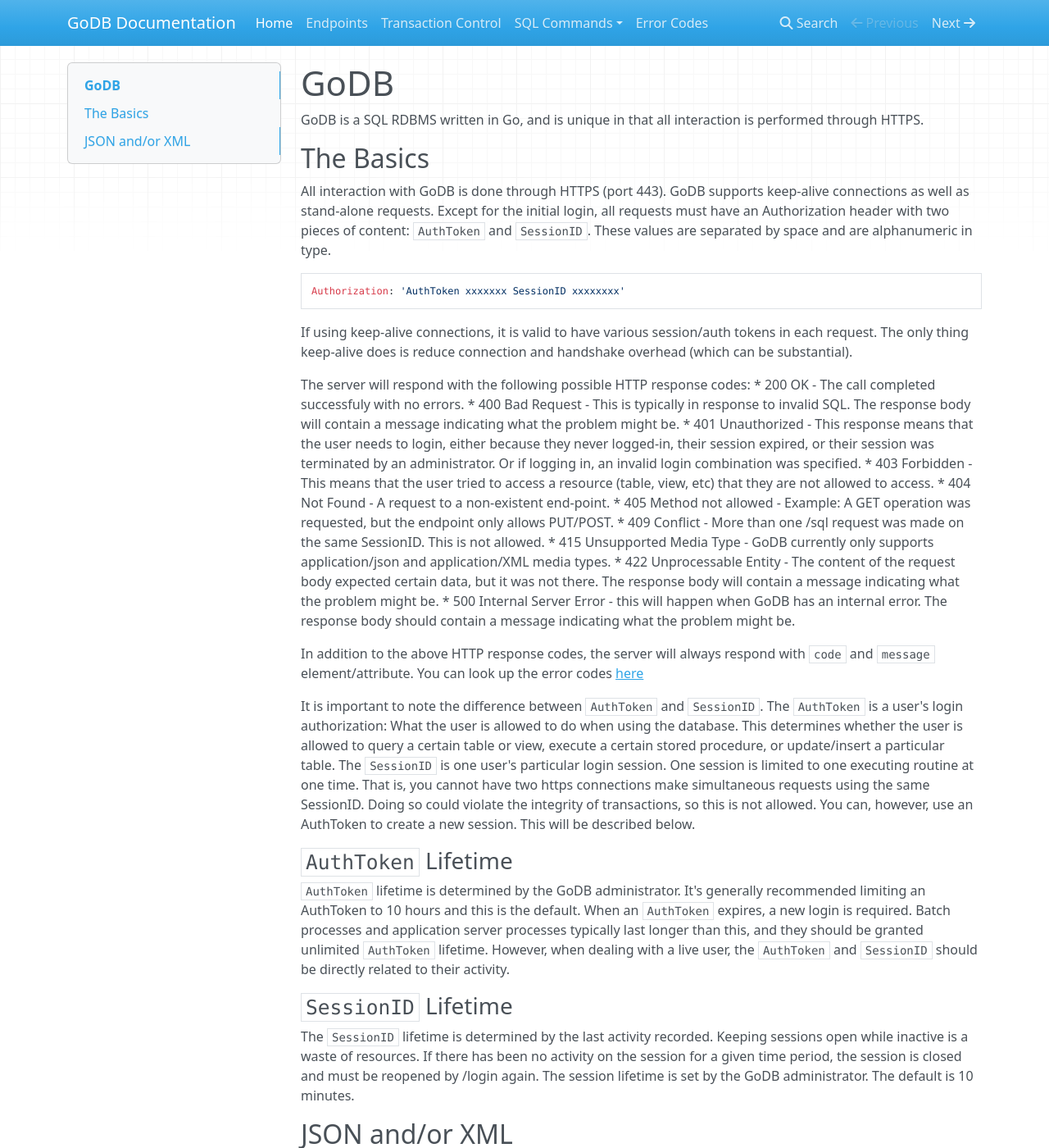
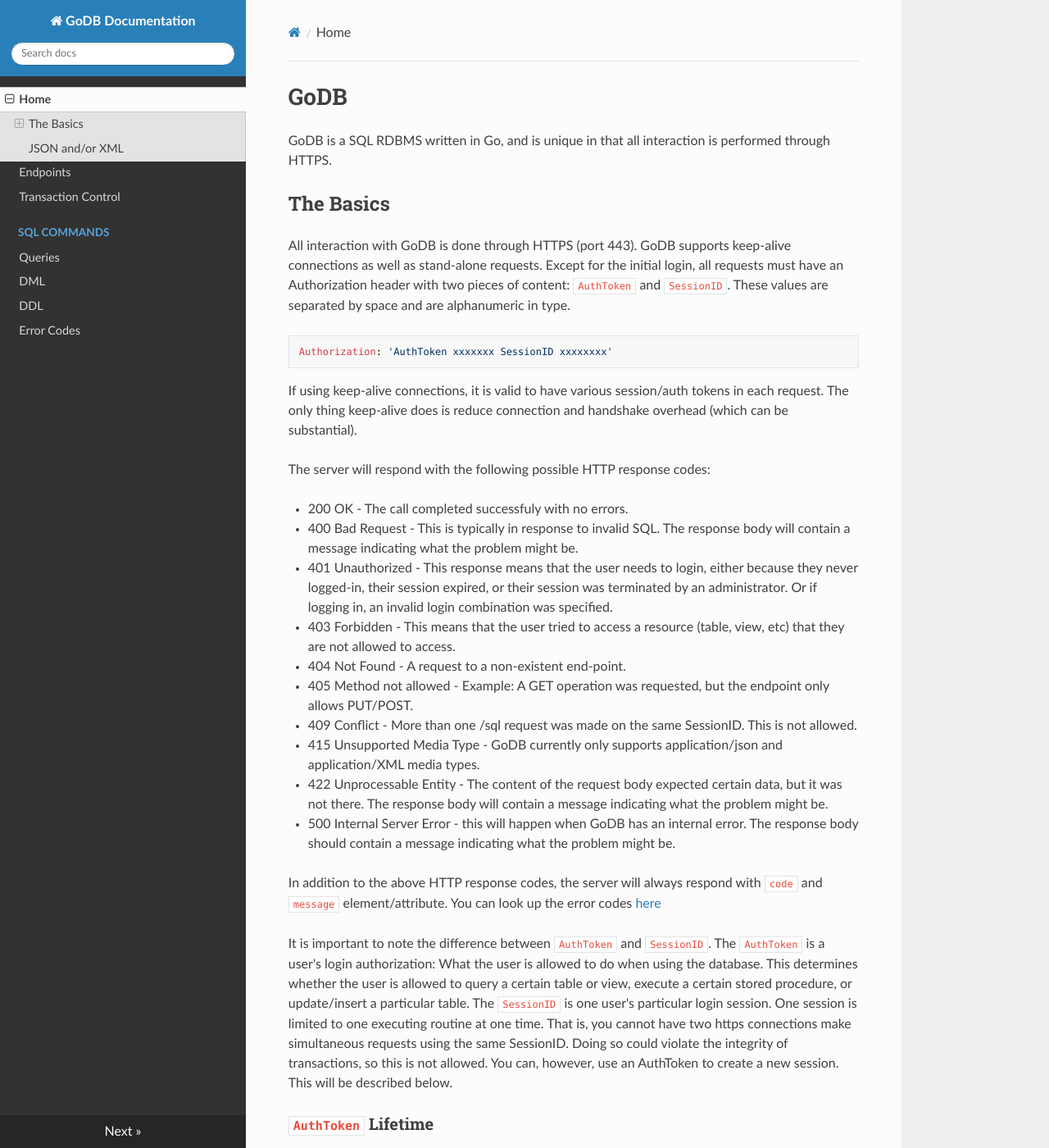
Before and after one commit to djbckr/godb, an MkDocs documentation site: the page built from doc/docs/index.md, in a window 1280 px wide and 1400 px high. Shown: the whole window at 82% size. Built offline with MkDocs 1.6.1, drawn with Linux system fonts in a browser that asks for light colours; nearby versions of some CDN libraries; some of the changed text lies outside the part shown.

Commit message:
Doc updates

```diff
--- a/doc/docs/index.md
+++ b/doc/docs/index.md
@@ -12,20 +12,17 @@ If using keep-alive connections, it is valid to have various session/auth tokens
 keep-alive does is reduce connection and handshake overhead (which can be substantial).
 
 The server will respond with the following possible HTTP response codes:
-* 200 OK - The call completed successfuly with no errors.
-* 400 Bad Request - This is typically in response to invalid SQL.
-The response body will contain a message indicating what the problem might be.
-* 401 Unauthorized - This response means that the user needs to login, either because they never logged-in, their session
-expired, or their session was terminated by an administrator. Or if logging in, an invalid login combination was specified.
-* 403 Forbidden - This means that the user tried to access a resource (table, view, etc) that they are not allowed to access.
-* 404 Not Found - A request to a non-existent end-point.
-* 405 Method not allowed - Example: A GET operation was requested, but the endpoint only allows PUT/POST.
-* 409 Conflict - More than one /sql request was made on the same SessionID. This is not allowed.
-* 415 Unsupported Media Type - GoDB currently only supports application/json and application/XML media types.
-* 422 Unprocessable Entity - The content of the request body expected certain data, but it was not there.
-The response body will contain a message indicating what the problem might be.
-* 500 Internal Server Error - this will happen when GoDB has an internal error.
-The response body should contain a message indicating what the problem might be.
+
+- 200 OK - The call completed successfuly with no errors.
+- 400 Bad Request - This is typically in response to invalid SQL. The response body will contain a message indicating what the problem might be.
+- 401 Unauthorized - This response means that the user needs to login, either because they never logged-in, their session expired, or their session was terminated by an administrator. Or if logging in, an invalid login combination was specified.
+- 403 Forbidden - This means that the user tried to access a resource (table, view, etc) that they are not allowed to access.
+- 404 Not Found - A request to a non-existent end-point.
+- 405 Method not allowed - Example: A GET operation was requested, but the endpoint only allows PUT/POST.
+- 409 Conflict - More than one /sql request was made on the same SessionID. This is not allowed.
+- 415 Unsupported Media Type - GoDB currently only supports application/json and application/XML media types.
+- 422 Unprocessable Entity - The content of the request body expected certain data, but it was not there. The response body will contain a message indicating what the problem might be.
+- 500 Internal Server Error - this will happen when GoDB has an internal error. The response body should contain a message indicating what the problem might be.
 
 In addition to the above HTTP response codes, the server will always respond with `code` and `message` element/attribute.
 You can look up the error codes [here](err/index.md)
--- a/doc/mkdocs.yml
+++ b/doc/mkdocs.yml
@@ -9,3 +9,4 @@ nav:
     - DML: sql/dml.md
     - DDL: sql/ddl.md
   - Error Codes: err/index.md
+theme: readthedocs
```
Also changed, not shown: doc/docs/ep/index.md (+1 -1 lines), doc/docs/transaction.md (+12 -1 lines), doc/godb/docs/sql/queries.md (added, +28 -0 lines).
